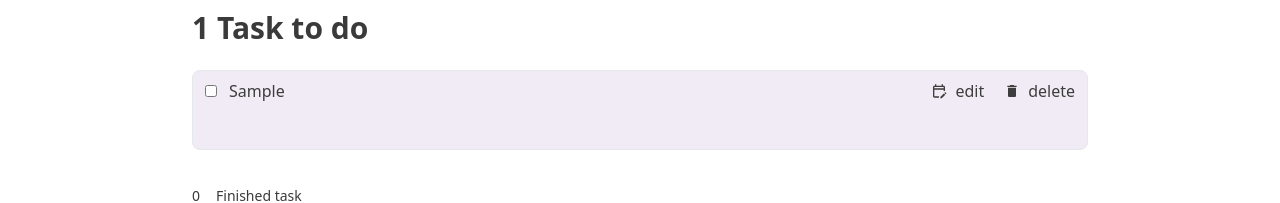
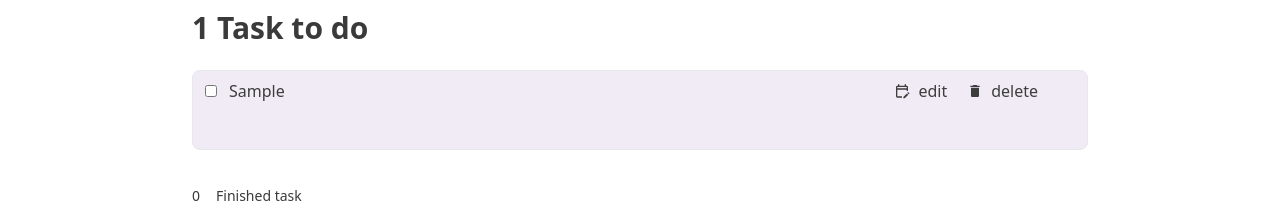
Before and after one commit to zavedAli/TADA, a React (Vite) app: page / in a window 1280 px wide. Both pictures are taken after typing "Sample" into the empty fields and a click on the button "Add". Shown: the part 305-508 px from the top of the page. Built offline with nearby package versions, Linux system fonts and the light colour scheme.

Commit message:
optimize resposnsiveness-3

```diff
--- a/src/components/Input.jsx
+++ b/src/components/Input.jsx
@@ -70,7 +70,7 @@ const Input = () => {
             <>
               <div
                 key={item.uid}
-                className="card flex sm:flex-row flex-col gap-10 min-h-[80px] w-[vw] items-start justify-between rounded-lg border-[1px] bg-[#764ba21c] px-3 py-2 text-[#3d3d3d] font-medium"
+                className="card flex sm:flex-row flex-col gap-10 min-h-[80px]  text-start items-start justify-between rounded-lg border-[1px] bg-[#764ba21c] px-3 py-2 text-[#3d3d3d] font-medium"
               >
                 <div className="con flex items-center gap-3">
                   <input
@@ -80,11 +80,12 @@ const Input = () => {
                     type="checkbox"
                     className="form-checkbox w-3 h-3 text-indigo-600 "
                   />
+
                   <h1 className={item.complete ? "line-through" : ""}>
                     {item.task}
                   </h1>
                 </div>
-                <div className="buttons w-full flex justify-end">
+                <div className="buttons sm:w-1/4 w-1/2 flex justify-center">
                   <div className="button flex gap-5 text-right">
                     <button className="flex items-center gap-2 hover:text-[#181818]">
                       {" "}
```
